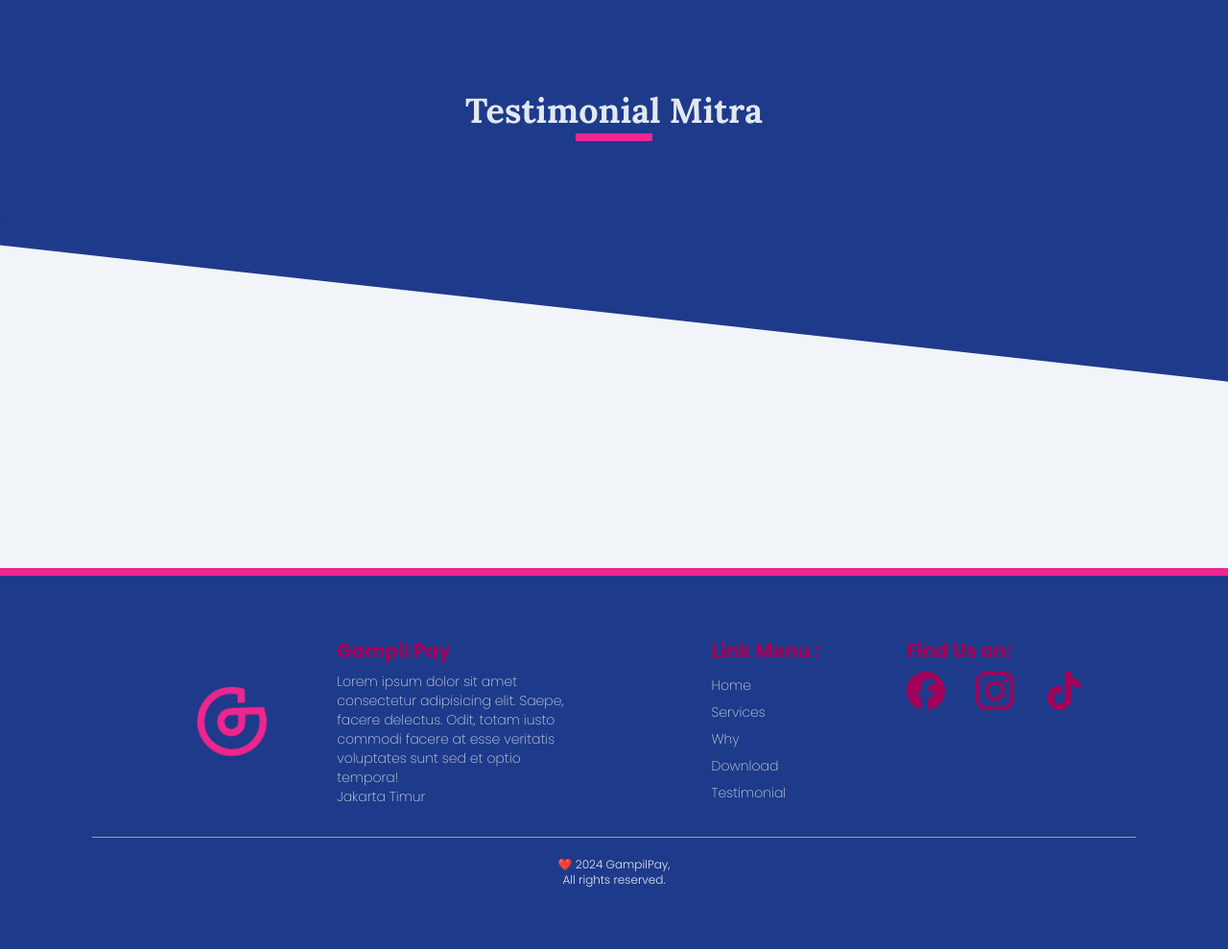
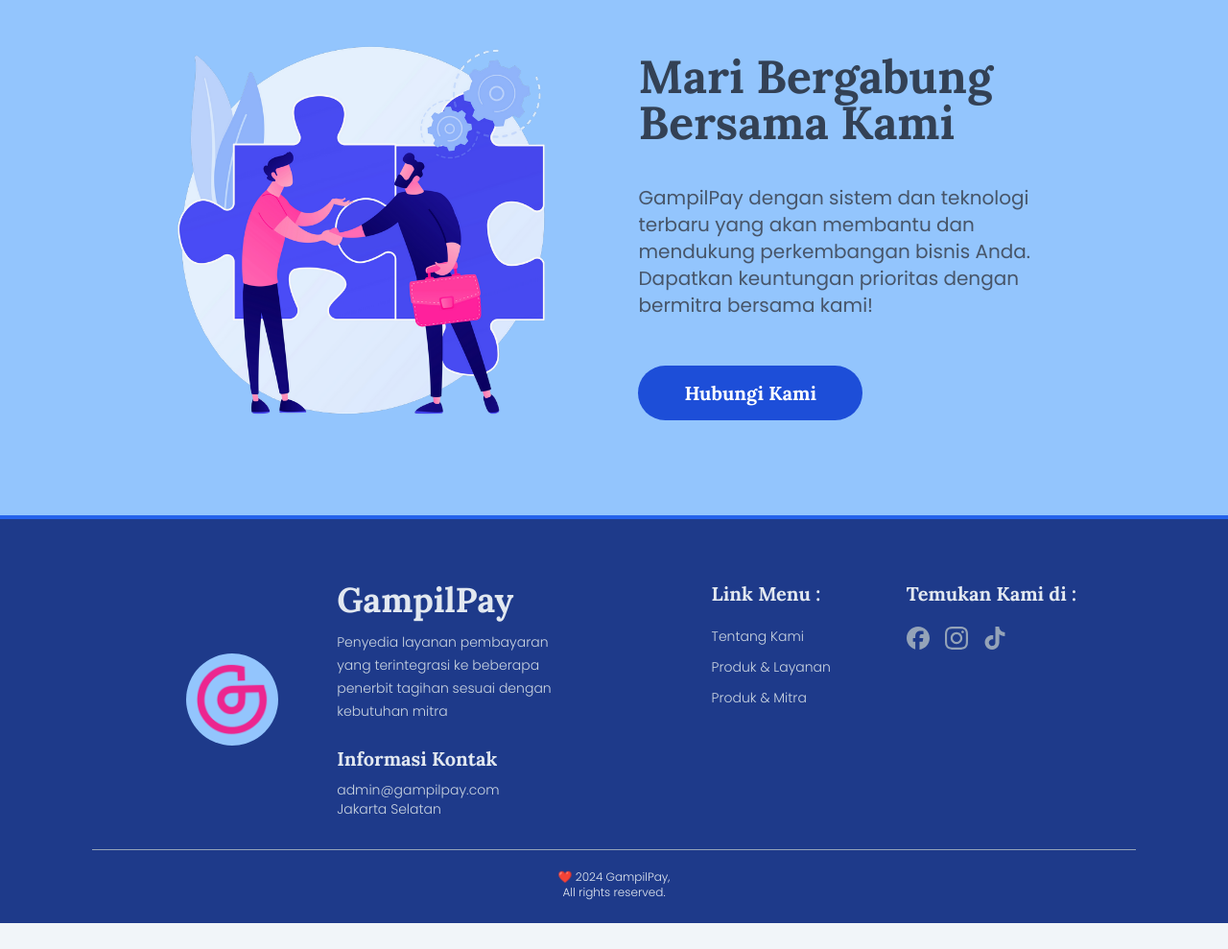
Before and after one commit to oeangg/gampil-pay, a website: page index.html in a window 1280 px wide. Shown: the part 2453-3442 px from the top of the page at 96% size. After the commit the page ends 3415 px from the top, so only its background shows below. Drawn offline with nearby package versions, Linux system fonts and the light colour scheme.

Commit message:
revisi footer dan landing

```diff
--- a/index.html
+++ b/index.html
@@ -160,7 +160,7 @@
             </p>
             <a
               href=""
-              class="mx-auto px-12 py-4 text-xl font-bold font-Lora text-white bg-primary rounded-full hover:bg-secondary hover:text-bgsatu transition-all duration-500 ease-in-ou lg:mx-0"
+              class="mx-auto px-12 py-4 text-xl font-bold font-Lora text-white bg-primary rounded-full hover:bg-blue-700 hover:text-bgsatu transition-all duration-500 ease-in-ou lg:mx-0"
               >Hubungi Kami</a
             >
           </div>
@@ -340,117 +340,130 @@
     </section>
     <!-- END MITRA SECTION -->
 
-    <img src="public/img/wave.svg" alt="" />
+    <svg xmlns="http://www.w3.org/2000/svg" viewBox="0 0 1440 320">
+      <path
+        fill="#93c5fd"
+        fill-opacity="1"
+        d="M0,32L1440,192L1440,320L0,320Z"
+      ></path>
+    </svg>
 
-    <section class="md:px-24 bg-blue-900">
+    <section class="pb-10 md:px-24 bg-blue-300">
       <div class="container">
-        <div class="flex pt-28 pb-3 flex-col">
-          <h1
-            class="px-4 text-3xl text-center text-slate-200 font-bold font-Lora md:text-4xl"
-          >
-            Testimonial Mitra
-          </h1>
-        </div>
-        <div class="flex justify-center pb-20">
-          <span class="block -mt-2 h-2 w-20 bg-primary"></span>
+        <div
+          class="flex justify-center p-5 items-center flex-col lg:flex-row gap-8"
+        >
+          <div class="w-full">
+            <img src="public/img/kerjasama_800.png" alt="" />
+          </div>
+          <div class="p-5 w-full">
+            <h1
+              class="pb-10 text-4xl font-Lora font-bold text-slate-700 lg:text-5xl"
+            >
+              Mari Bergabung Bersama Kami
+            </h1>
+            <p
+              class="pb-16 text-base leading-7 font-lora text-slate-600 font-light w-4/5 lg:w-full lg:text-xl lg:font-normal"
+            >
+              GampilPay dengan sistem dan teknologi terbaru yang akan membantu
+              dan mendukung perkembangan bisnis Anda. Dapatkan keuntungan
+              prioritas dengan bermitra bersama kami!
+            </p>
+            <div>
+              <a
+                href=""
+                class="mx-auto px-12 py-4 text-xl font-bold font-Lora text-white bg-blue-700 rounded-full hover:bg-primary hover:text-bgsatu transition-all duration-500 ease-in-ou lg:mx-0"
+                >Hubungi Kami</a
+              >
+            </div>
+          </div>
         </div>
       </div>
     </section>
 
-    <svg xmlns="http://www.w3.org/2000/svg" viewBox="0 0 1440 320">
-      <path
-        fill="#1e3a8a"
-        fill-opacity="1"
-        d="M0,32L1440,192L1440,0L0,0Z"
-      ></path>
-    </svg>
-    <section class="md:px-24 bg-slate-100 pb-20">
-      <div class="container"></div>
-    </section>
+    <!-- FOOTER -->
 
-    <section class="bg-blue-900 md:px-24 border-t-8 border-primary">
+    <section class="bg-blue-900 md:px-24 border-t-4 border-blue-600">
       <footer class="border-b-[1px] border-slate-400">
         <div class="container">
           <div
             class="pt-16 pb-8 px-7 flex flex-col justify-between gap-4 sm:flex-row"
           >
             <div
-              class="rounded-full flex justify-center items-center sm:basis-1/4"
+              class="flex justify-center items-center pb-16 sm:pb-0 sm:basis-1/4"
             >
               <img
                 src="public/img/gampil_pay_logo.png"
                 alt=""
-                class="h-20 sm:basis-1"
+                class="bg-blue-300 p-2 rounded-full h-24 sm:basis-1"
               />
             </div>
             <div class="sm:basis-2/4">
-              <h2 class="pb-2 text-xl font-bold text-secondary">Gampil Pay</h2>
+              <h2
+                class="pb-3 text-3xl font-bold font-Lora text-slate-200 lg:text-4xl"
+              >
+                GampilPay
+              </h2>
               <h3
-                class="text-sm font-extralight text-slate-300 leading-5 md:w-2/3"
+                class="pb-7 text-xs font-light text-slate-300 leading-4 md:w-2/3 lg:text-sm lg:leading-6"
               >
-                Lorem ipsum dolor sit amet consectetur adipisicing elit. Saepe,
-                facere delectus. Odit, totam iusto commodi facere at esse
-                veritatis voluptates sunt sed et optio tempora!
+                Penyedia layanan pembayaran yang terintegrasi ke beberapa
+                penerbit tagihan sesuai dengan kebutuhan mitra
               </h3>
               <p
-                class="w-full text-sm font-extralight text-slate-300 leading-5"
+                class="pb-3 w-full font-Lora text-xl font-bold text-slate-200 leading-5"
               >
-                Jakarta Timur
+                Informasi Kontak
+              </p>
+              <p
+                class="w-full text-xs font-light text-slate-300 leading-5 lg:text-sm"
+              >
+                admin@gampilpay.com
+              </p>
+              <p
+                class="w-full text-xs font-light text-slate-300 leading-5 lg:text-sm"
+              >
+                Jakarta Selatan
               </p>
             </div>
             <div class="sm:basis-1/4">
-              <h2 class="pb-2 text-xl font-bold text-secondary">Link Menu :</h2>
+              <h2 class="pb-5 text-xl font-bold font-Lora text-slate-200">
+                Link Menu :
+              </h2>
               <ul
-                class="w-full text-sm font-extralight text-slate-300 leading-7"
+                class="flex flex-col gap-3 w-full text-xs font-light text-slate-300 lg:text-sm"
               >
                 <li class="group">
-                  <a
-                    href="#home"
-                    class="group-hover:text-primary transition-all duration-300 ease-in"
-                    >Home</a
+                  <a href="#services" class="group-hover:text-slate-50"
+                    >Tentang Kami</a
+                  >
+                </li>
+
+                <li class="group">
+                  <a href="#download" class="group-hover:text-slate-50"
+                    >Produk & Layanan</a
                   >
                 </li>
                 <li class="group">
-                  <a
-                    href="#services"
-                    class="group-hover:text-primary transition-all duration-300 ease-in"
-                    >Services</a
-                  >
-                </li>
-                <li class="group">
-                  <a
-                    href="#why"
-                    class="group-hover:text-primary transition-all duration-300 ease-in"
-                    >Why</a
-                  >
-                </li>
-                <li class="group">
-                  <a
-                    href="#download"
-                    class="group-hover:text-primary transition-all duration-300 ease-in"
-                    >Download</a
-                  >
-                </li>
-                <li class="group">
-                  <a
-                    href="#testimonial"
-                    class="group-hover:text-primary transition-all duration-300 ease-in"
-                    >Testimonial</a
+                  <a href="#testimonial" class="group-hover:text-slate-50"
+                    >Produk & Mitra</a
                   >
                 </li>
               </ul>
             </div>
 
             <div class="sm:hidden lg:block lg:basis-1/4">
-              <h2 class="pb-2 text-xl font-bold text-secondary">Find Us on:</h2>
-              <div class="flex gap-8">
+              <h2 class="pb-5 text-xl font-bold font-Lora text-slate-200">
+                Temukan Kami di :
+              </h2>
+              <div class="flex gap-4">
                 <a
                   href="https://www.facebook.com/"
-                  class="text-secondary hover:text-primary transition duration-300 hover:translate-x-2"
+                  class="text-slate-400 hover:text-pink-200 transition duration-300"
                 >
                   <svg
                     role="img"
-                    height="40"
+                    height="24"
                     viewBox="0 0 24 24"
                     xmlns="http://www.w3.org/2000/svg"
                     class="fill-current"
@@ -463,11 +476,11 @@
                 </a>
                 <a
                   href="https://www.instagram.com/"
-                  class="text-secondary hover:text-primary transition duration-300 hover:translate-x-2"
+                  class="text-slate-400 hover:text-pink-200 transition duration-300"
                 >
                   <svg
                     role="img"
-                    height="40"
+                    height="24"
                     viewBox="0 0 24 24"
                     xmlns="http://www.w3.org/2000/svg"
                     class="fill-current"
@@ -480,11 +493,11 @@
                 </a>
                 <a
                   href="https://www.instagram.com/"
-                  class="text-secondary hover:text-primary transition duration-300 hover:translate-x-2"
+                  class="text-slate-400 hover:text-pink-200 transition duration-300"
                 >
                   <svg
                     role="img"
-                    height="40"
+                    height="24"
                     viewBox="0 0 24 24"
                     xmlns="http://www.w3.org/2000/svg"
                     class="fill-current"
@@ -501,7 +514,7 @@
         </div>
       </footer>
 
-      <footer class="footer-bawah pt-5 pb-16">
+      <footer class="footer-bawah pt-5 pb-6">
         <h2 class="text-center text-slate-200 text-xs font-light">
           ❤️ 2024 GampilPay,
         </h2>
@@ -511,6 +524,8 @@
       </footer>
     </section>
 
+    <!-- END FOOTER -->
+
     <script src="public/script.js"></script>
   </body>
 </html>
```
Also changed, not shown: public/img/PDAM Tirta Malem Karo.jpg (deleted), public/img/apple_store.png (deleted), public/img/kerjasama_640.png (added), public/img/kerjasama_800.png (added), public/img/playstore.png (deleted), public/img/wave.svg (deleted), public/img/wave2.svg (deleted), public/img/why-custservice.png (deleted), public/img/why-system.png (deleted), public/style.css, 3 other files.
